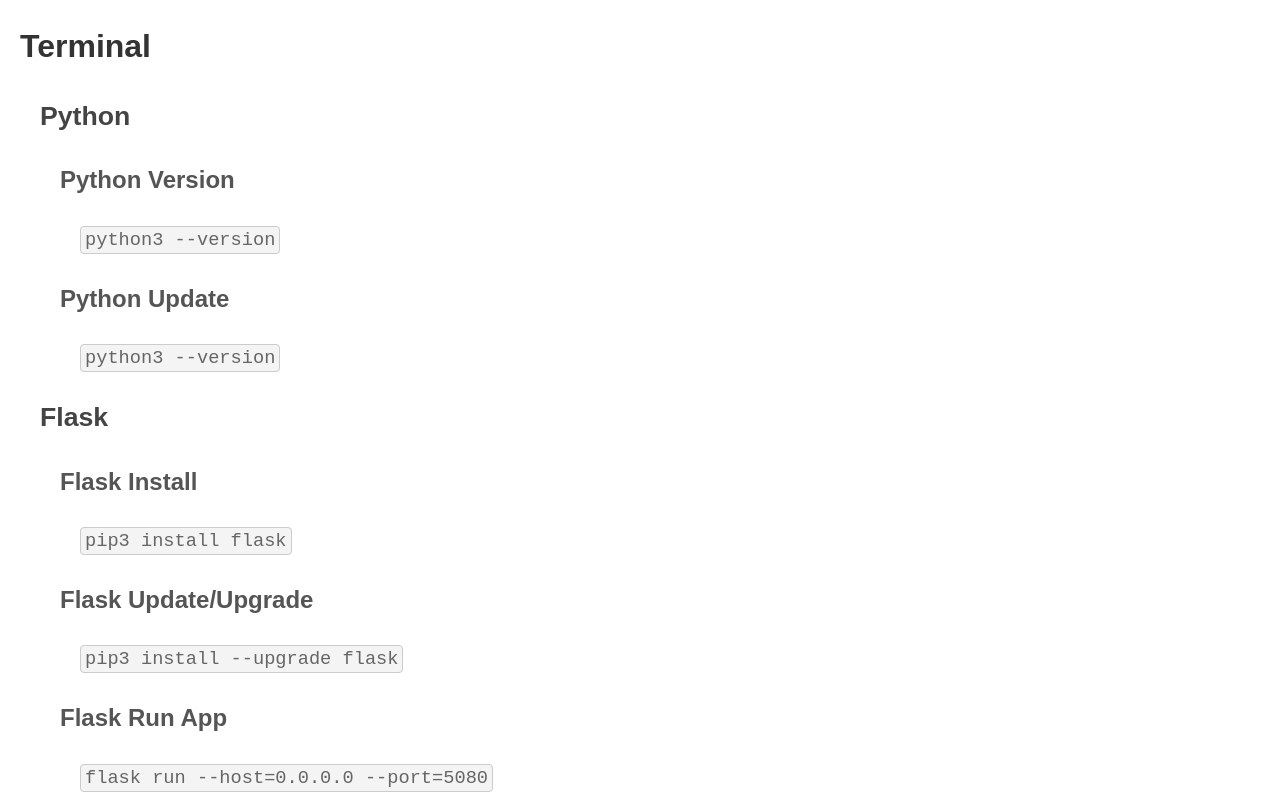
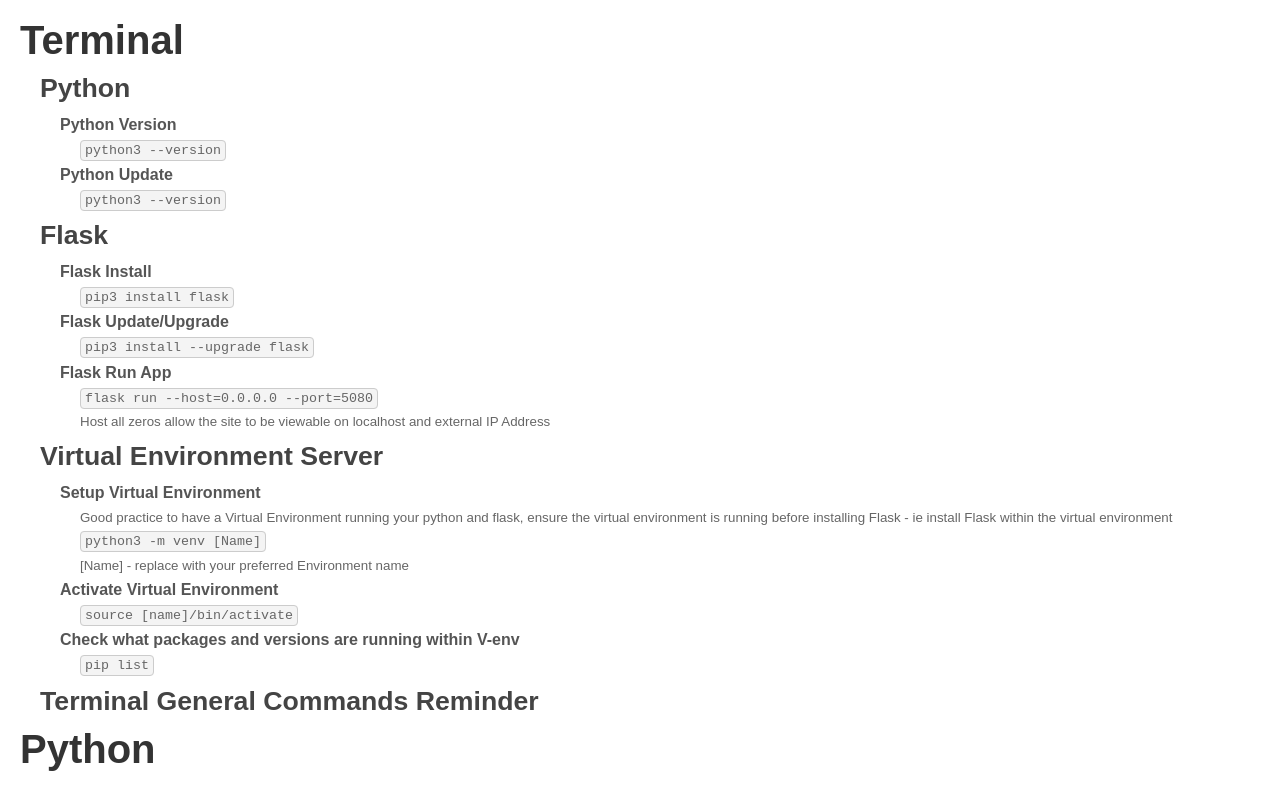
Before and after one commit to xloalx/myPythonPath, a plain HTML site: page index.html in a window 1280 px wide. Shown: the top 800 px of the page. Drawn offline with Linux system fonts and the light colour scheme.

Commit message:
Update index.html

```diff
--- a/index.html
+++ b/index.html
@@ -8,27 +8,35 @@
         body {
             font-family: Arial, sans-serif;
             margin: 20px;
-            line-height: 1.6;
+            line-height: 1.0;
         }
         h1 {
-            font-size: 24pt;
+            font-size: 30pt;
             color: #333;
             margin-left: 0;
+            margin-top: 15px;
+            margin-bottom: 15px;
         }
         h2 {
             font-size: 20pt;
             color: #444;
             margin-left: 20px;
+            margin-top: 15px;
+            margin-bottom: 15px;
         }
         h3 {
-            font-size: 18pt;
+            font-size: 12pt;
             color: #555;
             margin-left: 40px;
+            margin-top: 10px;
+            margin-bottom: 10px;
         }
         p {
-            font-size: 14pt;
+            font-size: 10pt;
             color: #666;
             margin-left: 60px;
+            margin-top: 10px;
+            margin-bottom: 10px;
         }
         code {
             background-color: #f4f4f4;
@@ -36,6 +44,7 @@
             padding: 2px 4px;
             border-radius: 4px;
             font-family: "Courier New", Courier, monospace;
+            font-size: 10pt;
         }
         pre {
             background-color: #f4f4f4;
@@ -70,7 +79,7 @@
             <p> Good practice to have a Virtual Environment running your python and flask, ensure the virtual environment is running before installing Flask - ie install Flask within the virtual environment</p>
             <p><code>python3 -m venv [Name]</code></p>
             <p>[Name] - replace with your preferred Environment name</p>
-            <h3></h3>
+            <h3>Activate Virtual Environment</h3>
             <p><code>source [name]/bin/activate</code></p>
             <h3>Check what packages and versions are running within V-env</h3>
             <p><code>pip list</code></p>
```
